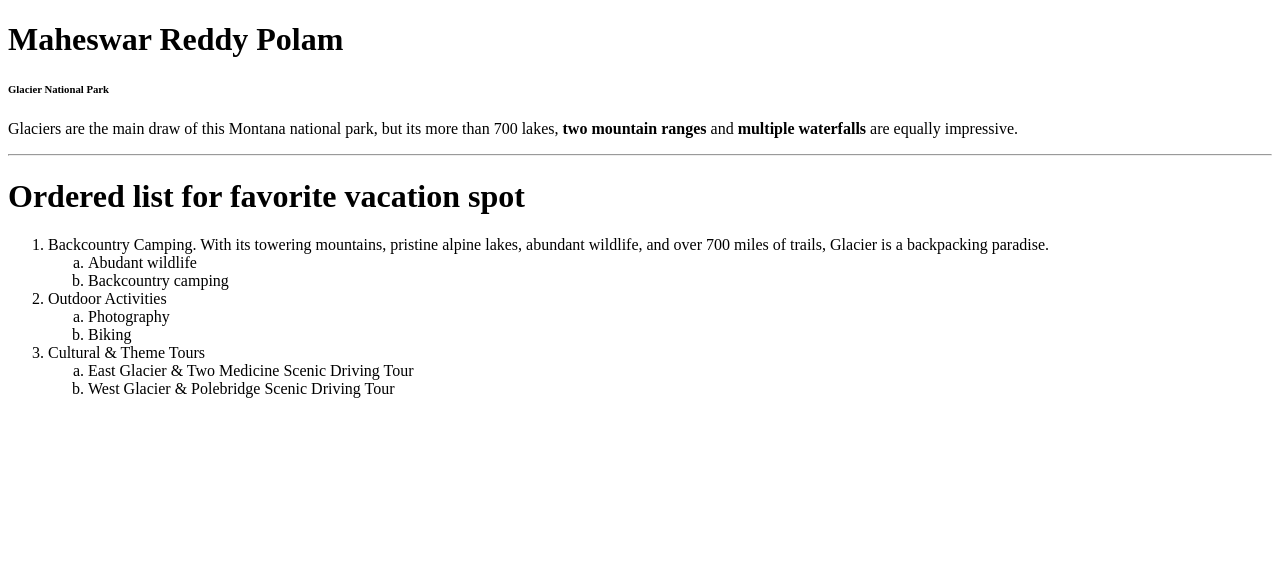
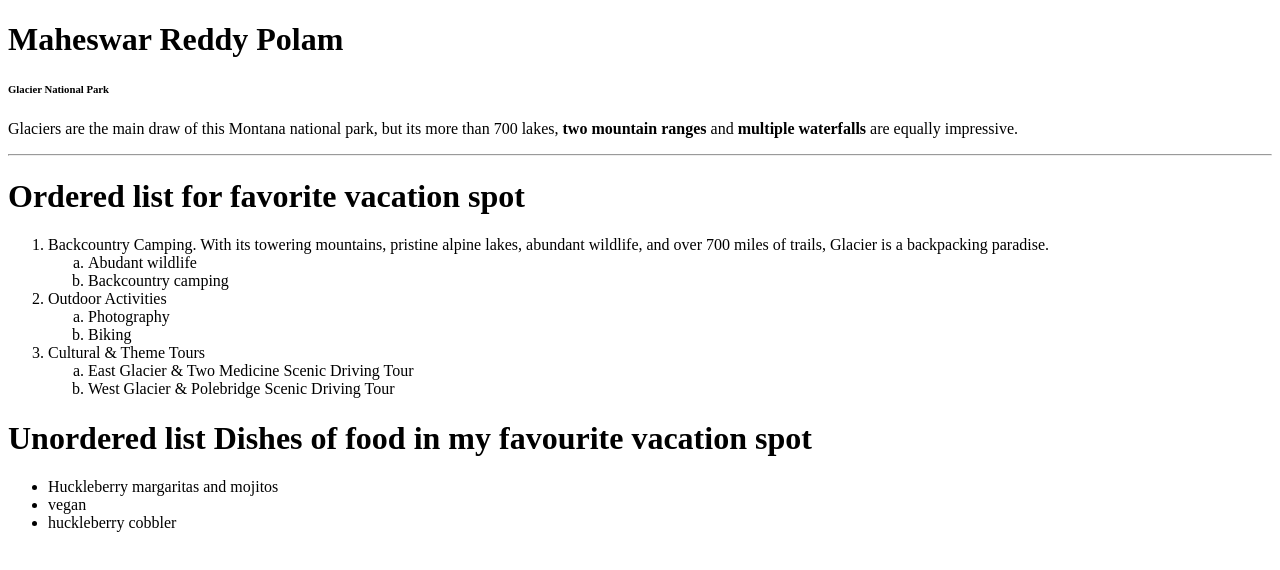
Before and after one commit to 44-563-WebApps-F23/44563-webapps-f23-assignment3-maheswarreddy-polam, a plain HTML site: page index.html in a window 1280 px wide. Drawn offline with Linux system fonts and the light colour scheme.

Commit message:
ordered kist

```diff
--- a/index.html
+++ b/index.html
@@ -32,5 +32,11 @@
                 </ol>
             </li>
         </ol>
+        <h1>Unordered list Dishes of food in my favourite vacation spot</h1>
+        <ul>
+            <li>Huckleberry margaritas and mojitos</li>
+            <li>vegan</li>
+            <li>huckleberry cobbler</li>
+        </ul>
     </body>
   </html>
```
